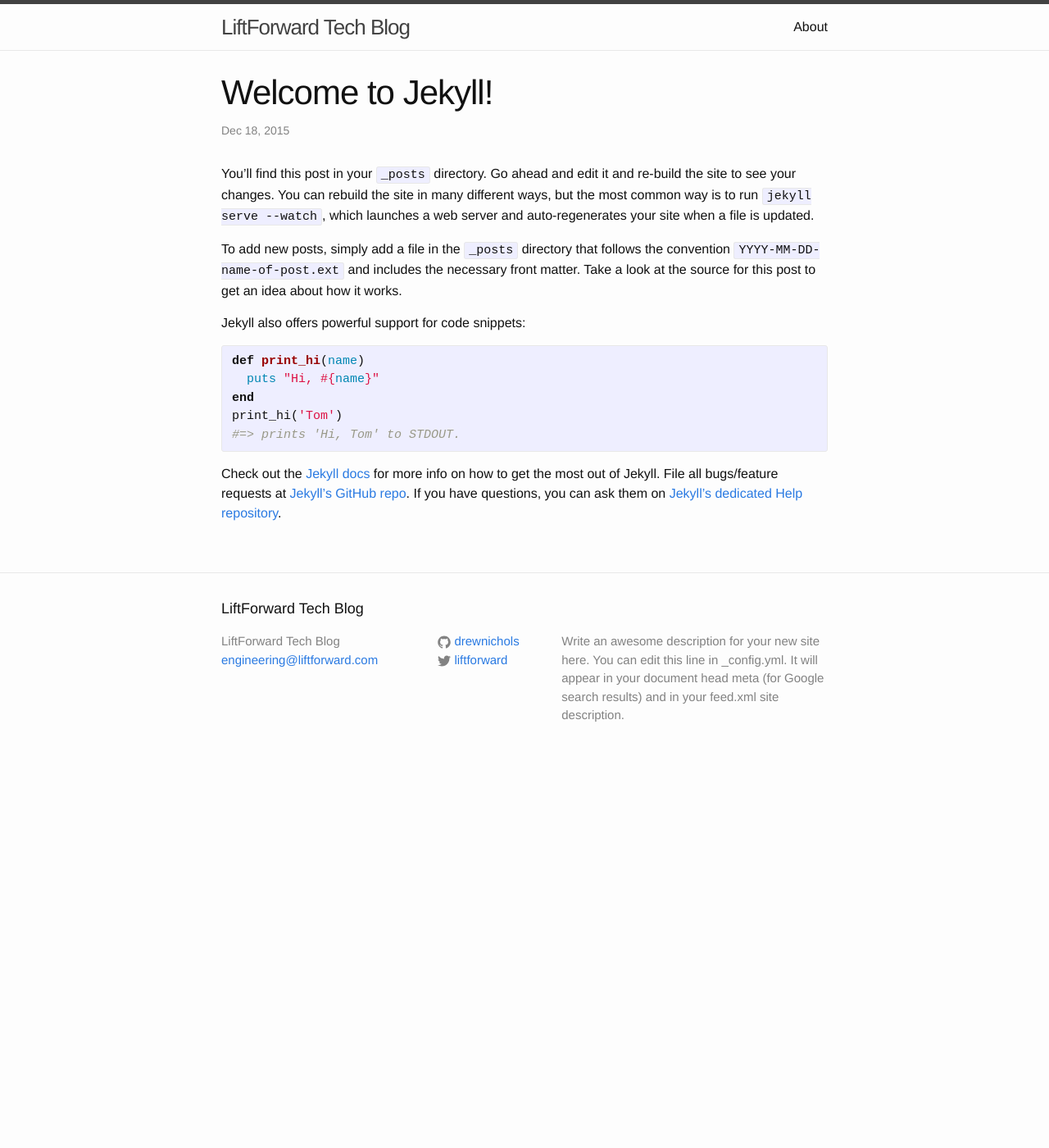
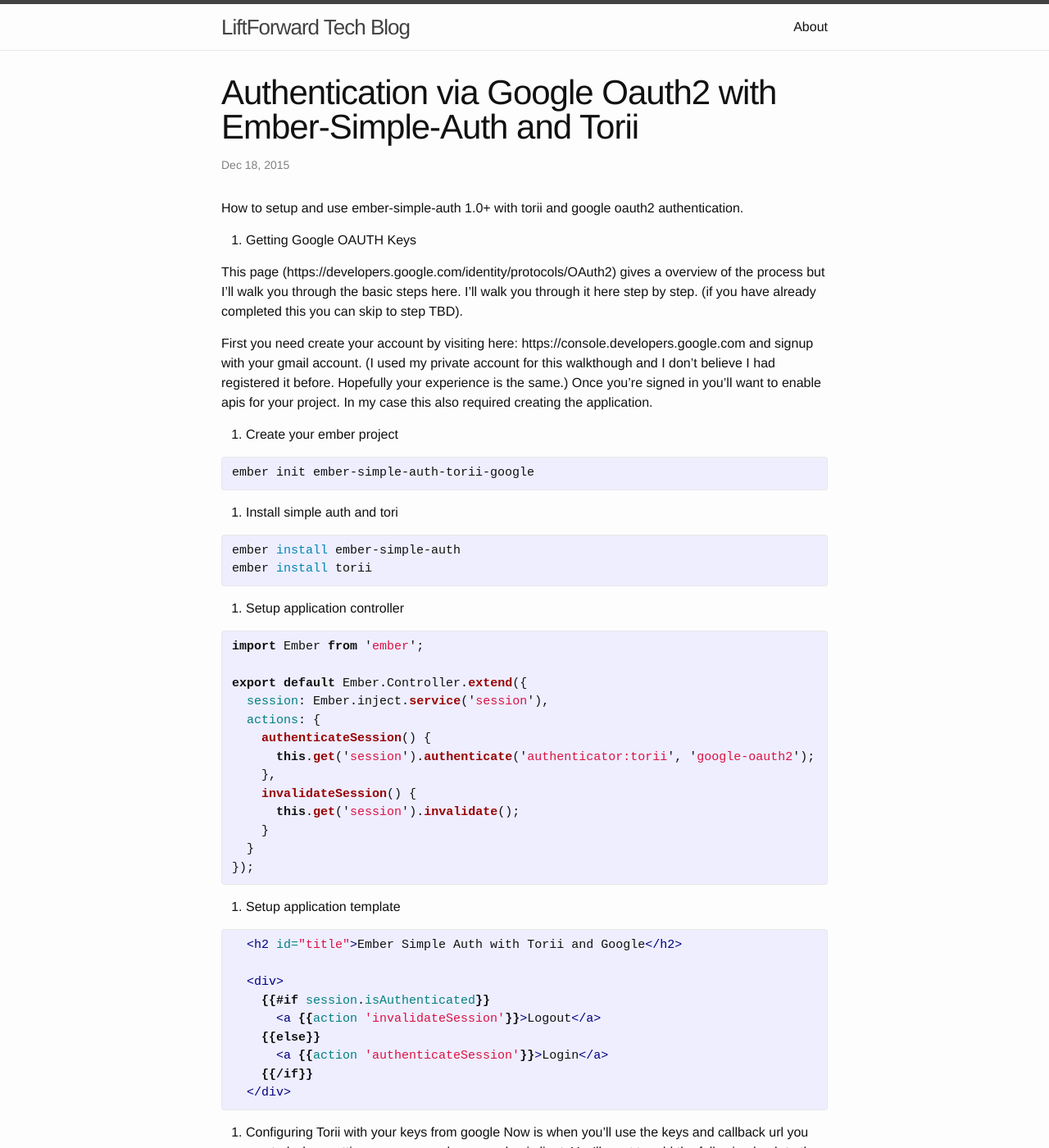
Before and after one commit to liftforward/liftforward.github.io, a Jekyll site: the page built from _posts/2015-12-18-welcome-to-jekyll.markdown, in a window 1280 px wide and 1400 px high. Shown: the whole window at 82% size. Built offline with Jekyll 4.4.1, drawn with Linux system fonts in a browser that asks for light colours; some of the changed text lies outside the part shown.

Commit message:
starting first post

````diff
--- a/_config.yml
+++ b/_config.yml
@@ -8,7 +8,7 @@ description: > # this means to ignore newlines until "baseurl:"
 baseurl: "" # the subpath of your site, e.g. /blog/
 url: "http://tech.liftforward.com" # the base hostname & protocol for your site
 twitter_username: liftforward
-github_username:  drewnichols
+# github_username:  drewnichols
 
 # Build settings
 markdown: kramdown
--- a/_posts/2015-12-18-welcome-to-jekyll.markdown
+++ b/_posts/2015-12-18-welcome-to-jekyll.markdown
@@ -1,25 +1,89 @@
 ---
 layout: post
-title:  "Welcome to Jekyll!"
+title:  "Authentication via Google Oauth2 with Ember-Simple-Auth and Torii"
 date:   2015-12-18 14:05:01
 categories: jekyll update
 ---
-You’ll find this post in your `_posts` directory. Go ahead and edit it and re-build the site to see your changes. You can rebuild the site in many different ways, but the most common way is to run `jekyll serve --watch`, which launches a web server and auto-regenerates your site when a file is updated.
 
-To add new posts, simply add a file in the `_posts` directory that follows the convention `YYYY-MM-DD-name-of-post.ext` and includes the necessary front matter. Take a look at the source for this post to get an idea about how it works.
+How to setup and use ember-simple-auth 1.0+ with torii and google oauth2 authentication.
 
-Jekyll also offers powerful support for code snippets:
+ 1.  Getting Google OAUTH Keys
 
-{% highlight ruby %}
-def print_hi(name)
-  puts "Hi, #{name}"
-end
-print_hi('Tom')
-#=> prints 'Hi, Tom' to STDOUT.
+ This page (https://developers.google.com/identity/protocols/OAuth2) gives a overview of the process but I'll walk you through the basic steps here. I'll walk you through it here step by step. (if you have already completed this you can skip to step TBD).
+
+ First you need create your account by visiting here: https://console.developers.google.com and signup with your gmail account. (I used my private account for this walkthough and I don't believe I had registered it before. Hopefully your experience is the same.) Once you're signed in you'll want to enable apis for your project. In my case this also required creating the application.
+
+ 1. Create your ember project
+{% highlight bash %}
+ember init ember-simple-auth-torii-google
 {% endhighlight %}
 
-Check out the [Jekyll docs][jekyll] for more info on how to get the most out of Jekyll. File all bugs/feature requests at [Jekyll’s GitHub repo][jekyll-gh]. If you have questions, you can ask them on [Jekyll’s dedicated Help repository][jekyll-help].
+ 1. Install simple auth and tori
+{% highlight bash %}
+ember install ember-simple-auth
+ember install torii
+{% endhighlight %}
 
-[jekyll]:      http://jekyllrb.com
-[jekyll-gh]:   https://github.com/jekyll/jekyll
-[jekyll-help]: https://github.com/jekyll/jekyll-help
+ 1.  Setup application controller
+{% highlight javascript %}
+import Ember from 'ember';
+
+export default Ember.Controller.extend({
+  session: Ember.inject.service('session'),
+  actions: {
+    authenticateSession() {
+      this.get('session').authenticate('authenticator:torii', 'google-oauth2');
+    },
+    invalidateSession() {
+      this.get('session').invalidate();
+    }
+  }
+});
+{% endhighlight %}
+
+ 1. Setup application template
+{% highlight handlebars %}
+{% raw %}
+  <h2 id="title">Ember Simple Auth with Torii and Google</h2>
+
+  <div>
+    {{#if session.isAuthenticated}}
+      <a {{action 'invalidateSession'}}>Logout</a>
+    {{else}}
+      <a {{action 'authenticateSession'}}>Login</a>
+    {{/if}}
+  </div>
+{% endraw %}
+{% endhighlight %}
+
+ 1. Configuring Torii with your keys from google
+ Now is when you'll use the keys and callback url you created when setting up your google app and api client. You'll want to add the following hash to the ```//config/environment.js```. With these settings Torii will know what key to pass to Google when it visits the Google oauth2 authentication page (check name) and where to redirect to after the user has authenticated.
+{% highlight javascript %}
+  ENV.torii = {
+    providers: {
+      'google-oauth2': {
+        apiKey: "161580081432-v9mnjust9nhchrf30ri81mtbr8mecje3.apps.googleusercontent.com",
+        redirectUri: "http://localhost:4200/oauth2callback"
+      }
+    }
+  };
+{% endhighlight %}
+
+ 1. Create a custom torii-google authenticator
+ Up till now most of what you've built has been boilerplate ember-simple-auth code taken right from the ember-simple-auth readme (https://github.com/simplabs/ember-simple-auth#readme). Now you'll create a custom authenticator which will complete the authentication code returned by Google and allow us to use it get the user's email address, name and google profile.
+{% highlight javascript %}
+  //app/authenticators/torii.js
+  import Ember from 'ember';
+  import Torii from 'ember-simple-auth/authenticators/torii';
+
+  const { service } = Ember.inject;
+
+  export default Torii.extend({
+    torii: service('torii'),
+    authenticate(options) {
+      this._super(options).then(function (data) {
+        console.log(options, data);
+      });
+    }
+  });
+{% endhighlight %}
````
Also changed, not shown: about.md (+1 -5 lines), 4 other files.
